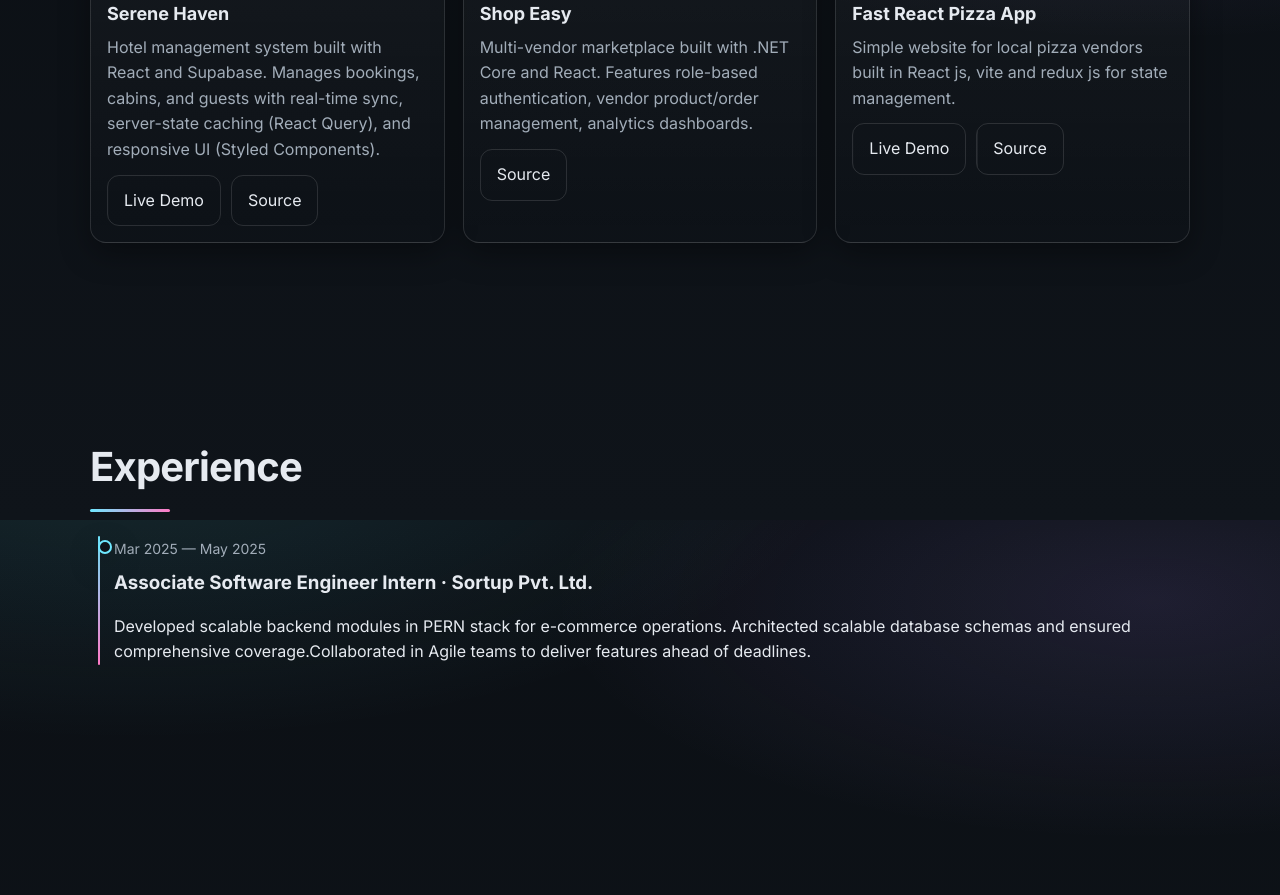
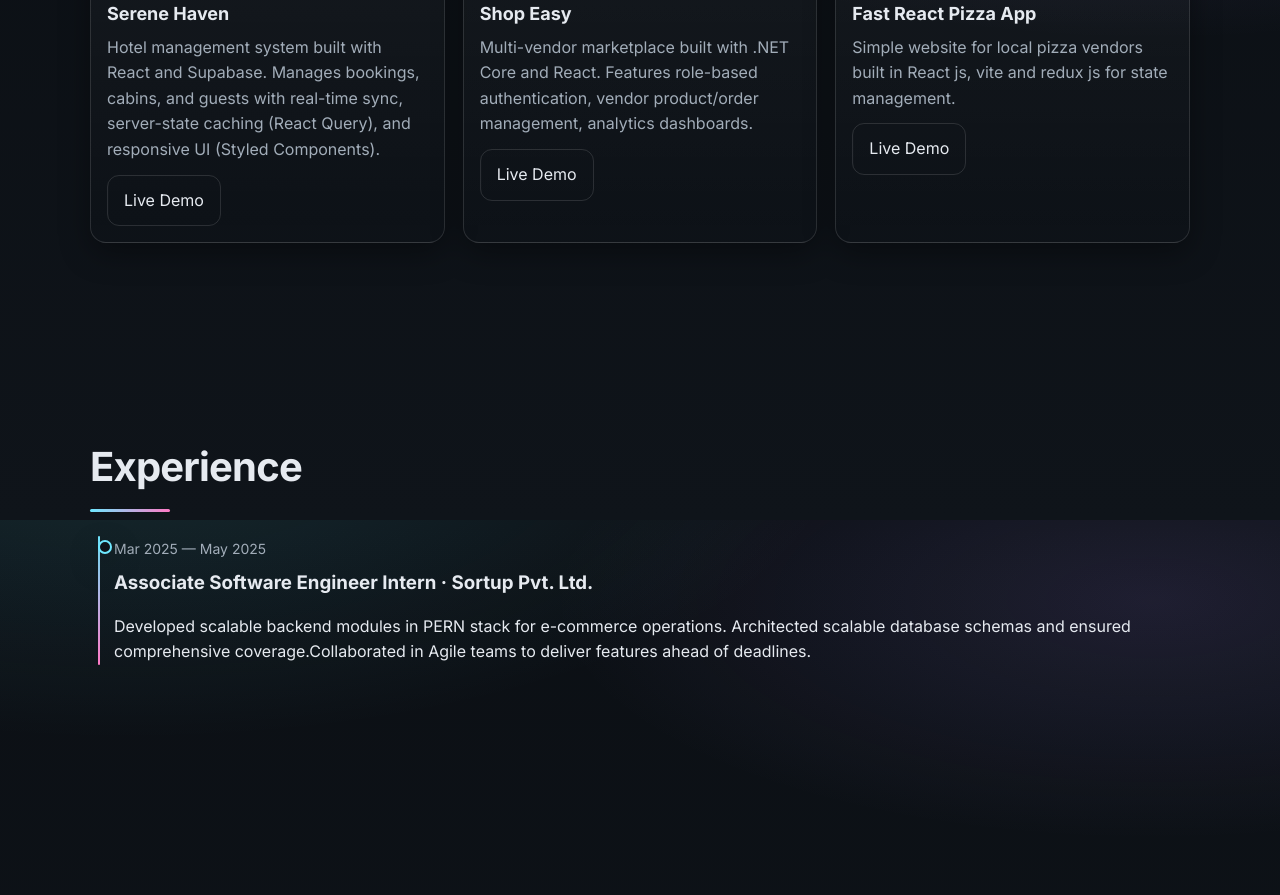
Before and after one commit to umairCodesStack/portfolio, a React (Vite) app: page / in a window 1280 px wide. Shown: the part 1880-2775 px from the top of the page. Built offline with nearby package versions, Linux system fonts and the light colour scheme.

Commit message:
projects section change

```diff
--- a/src/components/Projects.jsx
+++ b/src/components/Projects.jsx
@@ -77,12 +77,12 @@ export default function Projects() {
                 >
                   Live Demo
                 </a>
-                <a
+                {/* <a
                   href="https://github.com/umairCodesStack/serene-haven"
                   className="btn btn-ghost"
                 >
                   Source
-                </a>
+                </a> */}
               </div>
             </div>
           </article>
@@ -104,10 +104,10 @@ export default function Projects() {
               </p>
               <div className="card-actions">
                 <a
-                  href="https://github.com/umairCodesStack/Shop-Easy-Website"
+                  href="https://shop-easy-frontend-flax.vercel.app/"
                   className="btn btn-ghost"
                 >
-                  Source
+                  Live Demo
                 </a>
               </div>
             </div>
@@ -146,12 +146,12 @@ export default function Projects() {
                 >
                   Live Demo
                 </a>
-                <a
+                {/* <a
                   href="https://github.com/umairCodesStack/fast-react-pizza-co"
                   className="btn btn-ghost"
                 >
                   Source
-                </a>
+                </a> */}
               </div>
             </div>
           </article>
```
